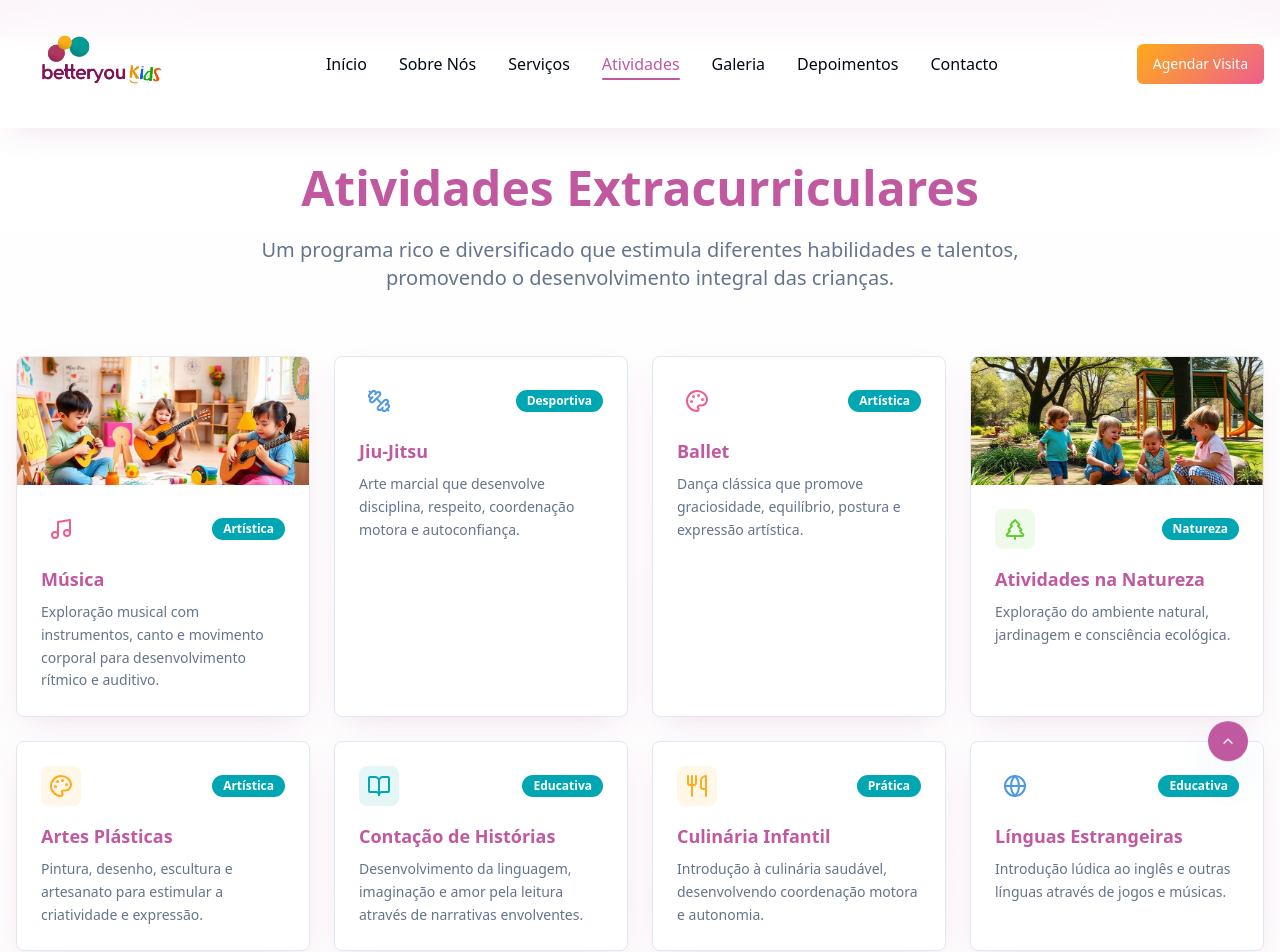
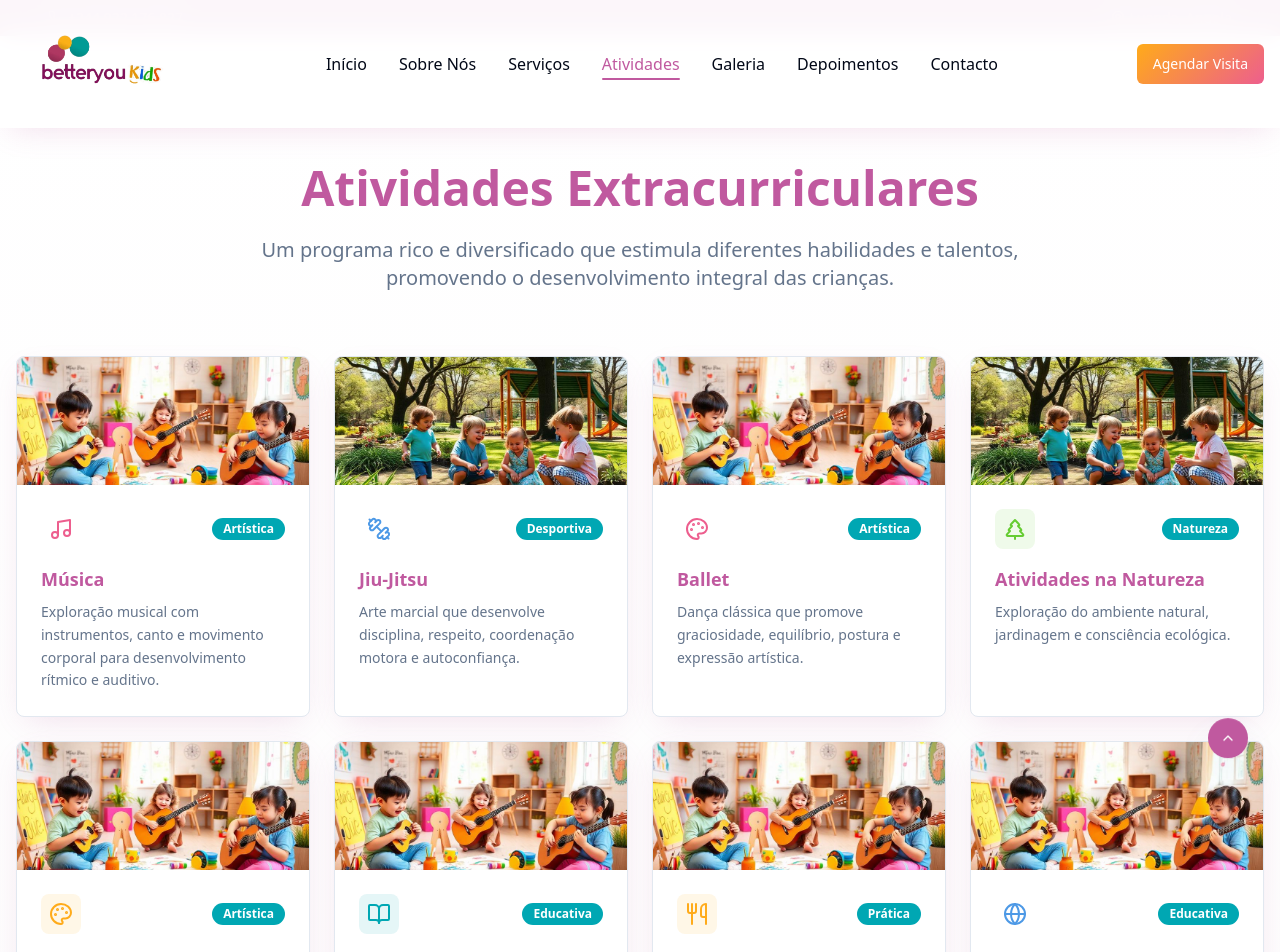
Before and after one commit to eriguimas15-ai/Betteryou_Kids_Website, a React (Vite) app: page /atividades in a window 1280 px wide. Shown: the top 952 px of the page. Built offline with nearby package versions, Linux system fonts and the light colour scheme.

Commit message:
Update timeline (2025/2026), rename activity to 'A Magia das Histórias' and add image placeholders

```diff
--- a/src/components/About.tsx
+++ b/src/components/About.tsx
@@ -110,6 +110,21 @@ const About = () => {
       description: "Implementação de novas tecnologias educacionais",
       icon: Globe,
       color: "pink"
+    }
+    ,
+    {
+      year: "2025",
+      title: "Abertura do Novo Espaço",
+      description: "Inauguração do novo espaço da Betteryou Kids em 1 de Setembro de 2025, ampliando o atendimento e atividades.",
+      icon: MapPin,
+      color: "blue"
+    },
+    {
+      year: "2026",
+      title: "Abertura do 1º Ciclo",
+      description: "Início das atividades do 1º Ciclo a partir de 14 de Setembro de 2026, com projeto pedagógico expandido.",
+      icon: GraduationCap,
+      color: "secondary"
     }
   ];
 
--- a/src/components/Activities.tsx
+++ b/src/components/Activities.tsx
@@ -21,6 +21,8 @@ const Activities = () => {
       description: "Arte marcial que desenvolve disciplina, respeito, coordenação motora e autoconfiança.",
       category: "Desportiva",
       color: "blue"
+      ,
+      image: natureImage
     },
     {
       icon: Palette,
@@ -28,6 +30,8 @@ const Activities = () => {
       description: "Dança clássica que promove graciosidade, equilíbrio, postura e expressão artística.",
       category: "Artística",
       color: "pink"
+      ,
+      image: creativeImage
     },
     {
       icon: TreePine,
@@ -43,13 +47,16 @@ const Activities = () => {
       description: "Pintura, desenho, escultura e artesanato para estimular a criatividade e expressão.",
       category: "Artística",
       color: "accent"
+      ,
+      image: creativeImage
     },
     {
       icon: BookOpen,
-      title: "Contação de Histórias",
+      title: "A Magia das Histórias",
       description: "Desenvolvimento da linguagem, imaginação e amor pela leitura através de narrativas envolventes.",
       category: "Educativa",
-      color: "secondary"
+      color: "secondary",
+      image: creativeImage
     },
     {
       icon: Utensils,
@@ -57,6 +64,8 @@ const Activities = () => {
       description: "Introdução à culinária saudável, desenvolvendo coordenação motora e autonomia.",
       category: "Prática",
       color: "accent"
+      ,
+      image: creativeImage
     },
     {
       icon: Globe,
@@ -64,6 +73,8 @@ const Activities = () => {
       description: "Introdução lúdica ao inglês e outras línguas através de jogos e músicas.",
       category: "Educativa",
       color: "blue"
+      ,
+      image: creativeImage
     }
   ];
 
```
